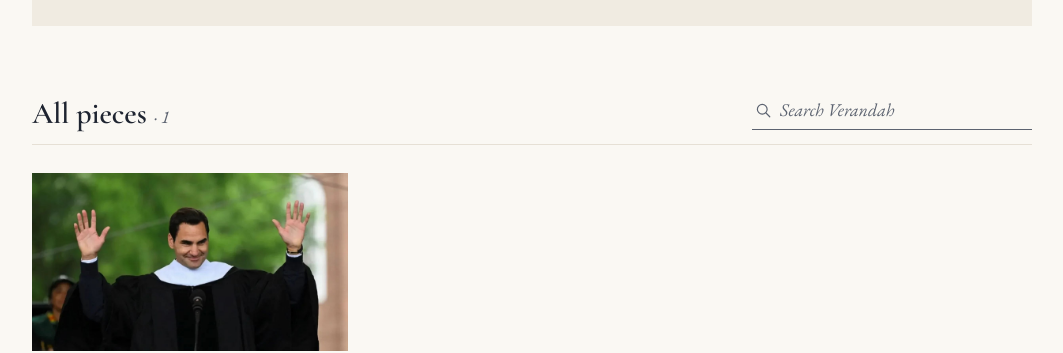
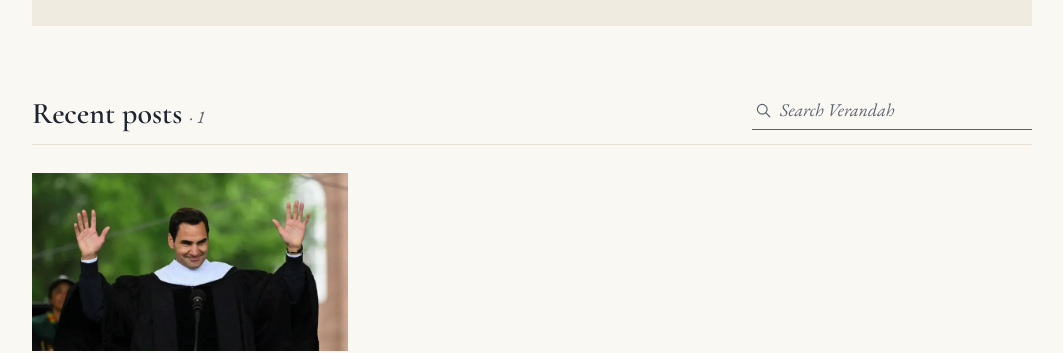
Before and after one commit to sibiusblack/zigarthanda, a Jekyll site: the page built from verandah.html, in a window 1280 px wide and 900 px high, scrolled down 679 px. Shown: the part 133-486 px from the top of the window, without its empty margins (108-1171 px from the left). Built offline with Jekyll 4.4.1, drawn with Linux system fonts in a browser that asks for light colours.

Commit message:
Change title from 'All pieces' to 'Recent posts'

```diff
--- a/_includes/room-list.html
+++ b/_includes/room-list.html
@@ -39,7 +39,7 @@
       </a>
 
       <div class="list-head">
-        <h2 class="list-title">All pieces <span class="list-count">· <span data-count>{{ shown }}</span></span></h2>
+        <h2 class="list-title">Recent posts <span class="list-count">· <span data-count>{{ shown }}</span></span></h2>
         <div class="list-search" role="search">
           <label class="sr-only" for="q">Search {{ include.room | capitalize }}</label>
           <svg viewBox="0 0 24 24" aria-hidden="true"><circle cx="11" cy="11" r="6.5"/><path d="M16 16 L21 21"/></svg>
```
